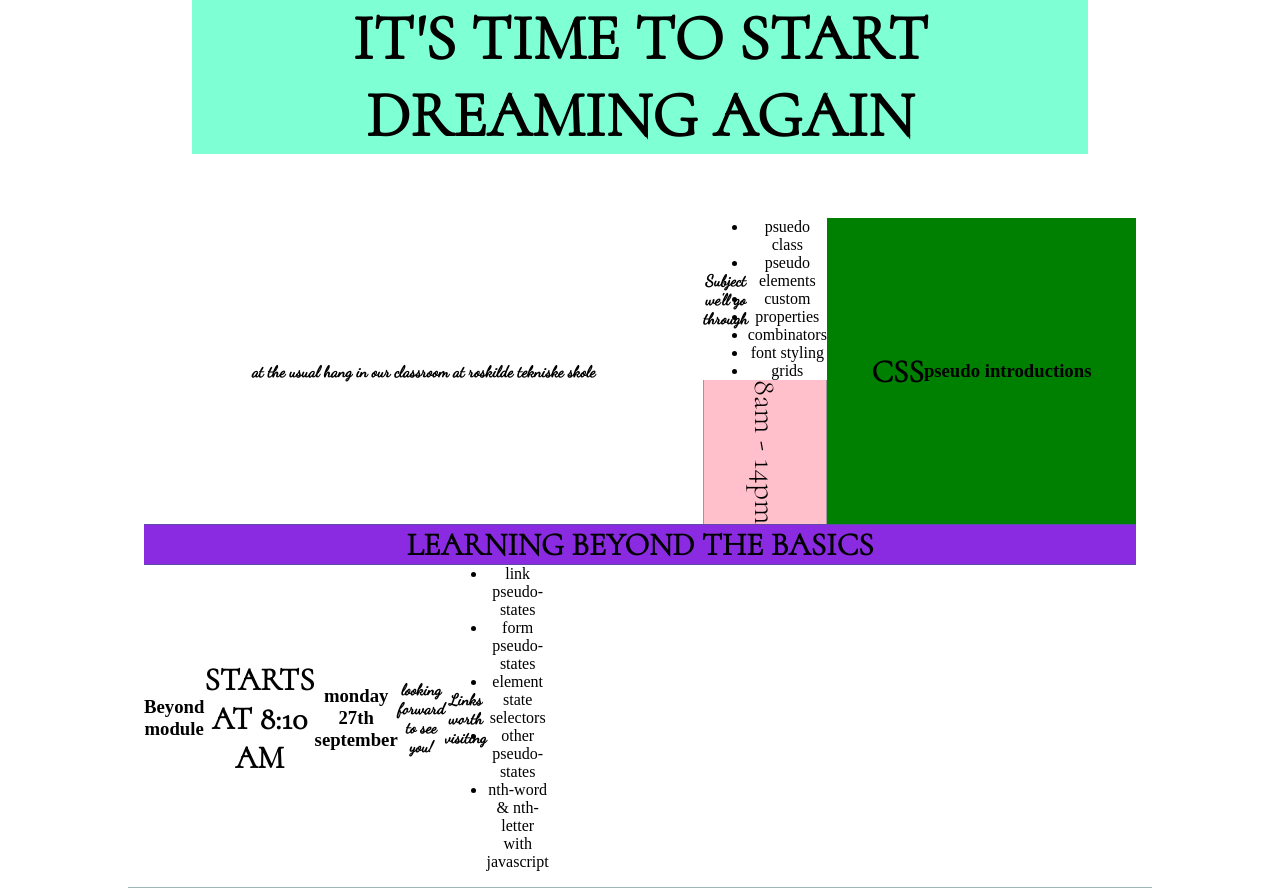
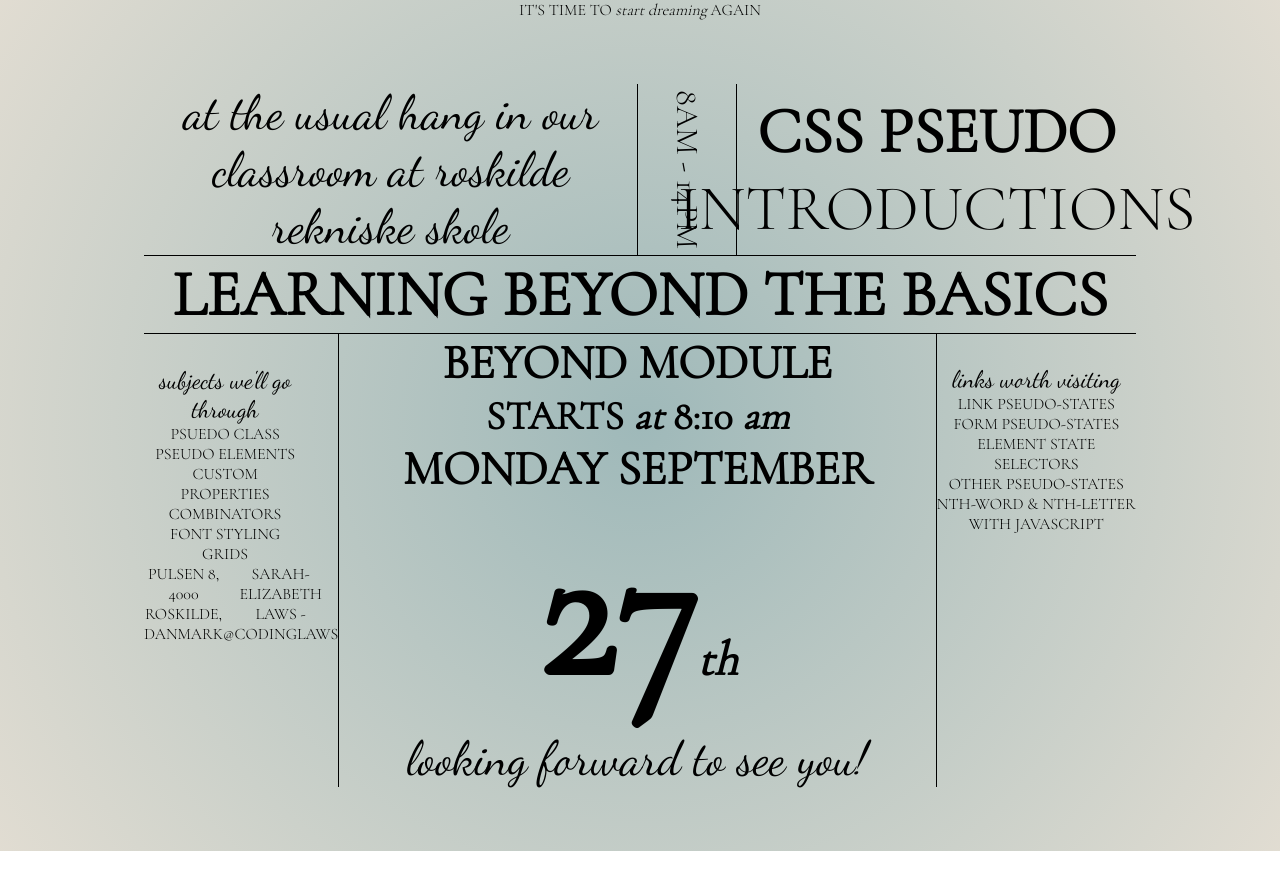
Before and after one commit to sofiehilge/typografi-opgave, a plain HTML site: page index.html in a window 1280 px wide. After the commit the page ends 851 px from the top, so only its background shows below. Drawn offline with nearby package versions, Linux system fonts and the light colour scheme.

Commit message:
optimised grid

```diff
--- a/base.css
+++ b/base.css
@@ -7,23 +7,72 @@
     box-sizing: border-box;
 }
 
-/* ex background-color: var(--base-color); */
+body{
+    background: rgb(255, 255, 255);
+    background: radial-gradient(circle, rgba(52, 107, 108, 0.474) 0%, rgba(155, 140, 105, 0.3) 100%);
 
-.header{
-    background-color: aquamarine;
-    text-align: center;
-    font-size: 1em;
+    font-family: var(--base-font);
+    text-transform: uppercase;
+
+    /* paddint-top:2em */
+    /* padding-bottom:2em */
+
 }
 
+
+h1 {
+    font-size: 4em;
+    font-weight: 200;
+}
+
+h2 {
+      font-size: 4em;
+}
+
+h3 li {
+       font-size: 3em;
+       font-weight: 200;
+}
+
+h4 {
+    font-family: var(--accent-font);
+    font-size: 1.5em;
+    font-weight: 200;
+}
+
+h5 {
+    font-family: var(--accent-font);
+    font-size: 3em;
+    text-transform: lowercase;
+    font-weight: 200;
+}
+
+h6 {
+      font-size: 1rem;
+}
+
+.italic{
+    font-style: italic;
+    text-transform: lowercase;
+}
+
+.list {
+    list-style: none;
+}
+
+
+
+
+/*
 .event{
     background-color: green;
 }
 
-.left{
+.subject-list{
     background-color: yellow;
 }
 
-.right{
+.link-list{
     background-color: brown;
 }
 
@@ -31,10 +80,21 @@
     background-color: blueviolet;
 }
 
-.module{
+.date{
     background-color: grey;
 }
 
 .time{
     background-color: pink;
 }
+
+.location{
+    background-color: aquamarine;
+}
+
+.adress{
+    background-color: purple;
+}
+.email{
+    background-color: lightgreen;
+} */
--- a/date.css
+++ b/date.css
@@ -1,4 +1,30 @@
 .date{
     grid-row: 5/span 7;
-    grid-column: 2/span 6
+    grid-column: 2/span 6;
+
+    list-style: none;
+
+    display: flex;
+    flex-direction: column;
+
+    border-left: var(--border-thin);
+    border-right: var(--border-thin);
 }
+
+.date h3{
+    font-size: 3em;
+}
+
+.date h2{
+    font-size: 2.5em;
+}
+
+#xl{
+    font-size: 4em;
+}
+
+.stock{
+    display: flex;
+    flex-direction: column;
+    align-items: center;
+}
--- a/event.css
+++ b/event.css
@@ -2,3 +2,11 @@
     grid-row: 1/span 2;
     grid-column: 6/span 4;
 }
+
+#bold{
+    font-weight: 900;
+}
+
+/* h2.event[--nth-word="1"]{
+   font-weight: bold;
+} */
--- a/index.html
+++ b/index.html
@@ -1,5 +1,6 @@
 <!DOCTYPE html>
 <html lang="da">
+
 <head>
     <meta charset="UTF-8">
     <meta http-equiv="X-UA-Compatible" content="IE=edge">
@@ -7,29 +8,30 @@
     <title>Typografi opgave</title>
     <link rel="stylesheet" href="style.css">
 </head>
-<body>
+
+<body class="background">
     <header class="header">
-        <h1>It's time to start dreaming again</h1>
+        <p class="heroe-text">It's time to <span class="italic">start dreaming</span> again</p>
     </header>
-
-    <div class="wrapper">
+    <main>
         <section class="location">
-            <h5>at the usual hang in our classroom at roskilde tekniske skole</h5>
+            <h5>At the usual hang in our classroom at Roskilde Rekniske Skole</h5>
         </section>
         <section class="time">8am - 14pm</section>
         <section class="event">
-            <h2>css</h2>
-            <h3>pseudo introductions</h3>
+            <h1><span id="bold">css pseudo</span><br> introductions</h1>
         </section>
+
 
         <section class="quote">
             <h2>learning beyond the basics</h2>
         </section>
 
-
         <section class="subject-list">
-                <h4>Subject we'll go through</h4>
             <ul class="list">
+                <li>
+                    <h4>Subjects we'll go <br> through</h4>
+                </li>
                 <li>psuedo class</li>
                 <li> pseudo elements</li>
                 <li>custom</li>
@@ -42,33 +44,34 @@
 
         <section class="date">
             <h3>Beyond module</h3>
-                <h2>starts at 8:10 am</h2>
-                <h3>monday 27th september</h3>
+            <h2>starts <span class="italic">at </span>8:10 <span class="italic">am</span> </h2>
+            <h3><span class="stock">monday september</span><span id="xl">27</span><span class="italic">th</span></h3>
             <h5>looking forward to see you!</h5>
         </section>
 
         <section class="link-list">
+            <ul class="list">
+                <li>
                     <h4>Links worth visiting</h4>
-                <ul class="list">
-                    <li>link pseudo-states</li>
-                    <li>form pseudo-states</li>
-                    <li>element state selectors</li>
-                    <li>other pseudo-states</li>
-                    <li>nth-word & nth-letter with javascript</li>
+                </li>
+                <li><a href="https://daily-dev-tips.com/posts/css-pseudo-classes-links/">link pseudo-states</a></li>
+                <li><a href="https://daily-dev-tips.com/posts/css-pseudo-classes-forms/">form pseudo-states</a></li>
+                <li><a href="https://daily-dev-tips.com/posts/css-pseudo-classes-element-states/">element state selectors</a></li>
+                <li><a href="https://daily-dev-tips.com/posts/css-pseudo-classes-other-states/">other pseudo-states</a>
+                </li>
+                <li><a href="https://codepen.io/tomhodgins/pen/YJZyPr">nth-word & nth-letter with javascript</a></li>
             </ul>
         </section>
-<!--
-            <section>
-                <p class="adress">
-                    <h6>Pulsen 8, 4000 Roskilde, Danmark</h6>
-                </p>
-                <p class="email">
-                    <h6>Sarah-Elizabeth Laws - @codingLaws</h6>
-                </p>
+        <section class="footer">
+            <p>Pulsen 8, 4000 Roskilde, Danmark</p>
+            <p>Sarah-Elizabeth Laws - @codingLaws</p>
         </section>
- -->
-        </div>
+    </main>
 
-    </div>
+    <div class="circle"></div>
+
+
+
 </body>
+
 </html>
--- a/layout.css
+++ b/layout.css
@@ -1,33 +1,37 @@
 /* kompositionen af siden, dit grid, hvor skal headeren være etc. Din wireframe. layout dvs. hvide og brede på enkelte elementer */
 /* nyt tip skifter du mellem 100 width og 70% width så lave en class til hver. dine html elementer kan godt have flere class det skrives bare med et mellemrum i mellem eg: wrapper width 100 */
 
-body{
+body {
     display: flex;
     flex-direction: column;
     align-items: center;
     justify-content: space-evenly;
     gap: 3rem;
+
+    text-align: center;
 }
 
-header{
+header {
     width: 70%;
     margin: 0 auto;
 }
 
-.wrapper{
+main {
     display: grid;
     grid-template-columns: repeat(9, 1fr);
+    /* grid: auto / repeat(9, 1fr) */
 
+    /* width; 100% */
     width: 80%;
     padding: 1em;
     margin: 0 auto;
-
-    border-top: thick double var(--color-dark);
-    border-bottom: var(--border-thin);
-
 }
 
-section{
+/* giv cirkel en grid!! */
+
+/* @media screen and (min-width: 700px) {
+    main{min width 80px} */
+section {
     display: flex;
     align-items: center;
     justify-content: center;
@@ -35,43 +39,10 @@ section{
     text-align: center;
 }
 
-h1{
-    font-family: var(--base-font);
-    font-weight: bold;
-    text-transform: uppercase;
+/* alle grid-row skal ind her!!! */
 
-    font-size: 4rem;
+.footer {
+
+    display: flex;
+    justify-content: space-between;
 }
-
-h2{
-    font-family: var(--base-font);
-    font-weight: bold;
-    text-transform: uppercase;
-
-    font-size: 2rem;
-}
-
-h3 li{
-    font-family: var(--base-font);
-    text-transform: uppercase;
-
-    font-size: 2rem;
-}
-
-h4{
-    font-family: var(--accent-font);
-    font-size: 1rem;
-}
-
-h5{
-    font-family: var(--accent-font);
-    font-weight: bold;
-    font-size: 1rem;
-}
-
-h6{
-    font-family: var(--base-font);
-    font-weight: bold;
-
-    font-size: 1rem;
-}
--- a/link-list.css
+++ b/link-list.css
@@ -1,4 +1,14 @@
-.link-list{
+.link-list {
     grid-row: 5/span 4;
-    grid-column: 8/span 1;
+    grid-column: 8/span 2;
 }
+
+a {
+    text-decoration: none;
+    color: var(--text-color);
+    text-transform: uppercase;
+}
+
+a:hover {
+    color: var(--circle-color)
+}
--- a/location.css
+++ b/location.css
@@ -1,4 +1,7 @@
 .location{
     grid-row: 1/span 2;
     grid-column: 1/span 4;
+
+    margin-left: 2em;
+    margin-right: 2em
 }
--- a/style.css
+++ b/style.css
@@ -1,19 +1,23 @@
-@import url('https://fonts.googleapis.com/css2?family=Cormorant:wght@300&display=swap');
+@import url('https://fonts.googleapis.com/css2?family=Cormorant+Garamond:wght@300&display=swap');
 @import url('https://fonts.googleapis.com/css2?family=Dancing+Script&display=swap');
 
 @import url('variables.css');
 @import url('base.css');
 @import url('layout.css');
 
-@import url('adress.css');
-@import url('email.css');
 @import url('event.css');
-@import url('left.css');
+@import url('subject-list.css');
 @import url('location.css');
-@import url('module.css');
+@import url('date.css');
 @import url('quote.css');
-@import url('right.css');
+@import url('link-list.css');
 @import url('time.css');
+@import url('header.css');
+@import url('wrapper.css');
+@import url('footer.css');
+
+
+@import url('circle.css');
 /* indholdsfortegnelsen i en rapport */
 
 /* for hver menu eller gallery du har laver du dens egen css fil. */
--- a/subject-list.css
+++ b/subject-list.css
@@ -1,4 +1,15 @@
 .subject-list{
     grid-row: 5/span 4;
     grid-column: 1/span 1;
+
+    margin-top: 2em;
+    margin-right: 2em
 }
+
+li{
+    text-transform: uppercase;
+}
+
+li h4{
+    text-transform: lowercase;
+}
--- a/time.css
+++ b/time.css
@@ -1,5 +1,5 @@
 .time{
-    grid-row: 2/span 1;
+    grid-row: 1/span 2;
     grid-column: 5/span 1;
 
     writing-mode: vertical-rl;
@@ -7,5 +7,5 @@
     font-family: var(--base-font);
 
     border-left: var(--border-thin);
-    border-right: var(--border-thin)
+    border-right: var(--border-thin);
 }
--- a/variables.css
+++ b/variables.css
@@ -6,10 +6,12 @@ Variabler muliggøre det at man kan ændre farven samme sted, for hele siden. */
 :root{
     --base-color: rgba(52, 107, 108, 0.474);/* tom fordi vi ikke har værdi for farver endnu */
     --base-gradient:  rgba(155, 140, 105, 0.3);
-    --cirkel-color: rgb(165, 228, 230);/* en farve der popper lidt ud */
+    --circle-color: rgb(165, 228, 230);/* en farve der popper lidt ud */
 
-    --base-font: 'Cormorant', serif;/* font type */
+    --text-color: black;
+
+    --base-font: 'Cormorant Garamond', serif;/* font type */
     --accent-font: 'Dancing Script', cursive;/* font type */
 
-    --border-thin: thin solid var(--base-color);
+    --border-thin: thin solid var(--text-color);
 }
```
Lines whose indentation alone changed are shown as unchanged.
